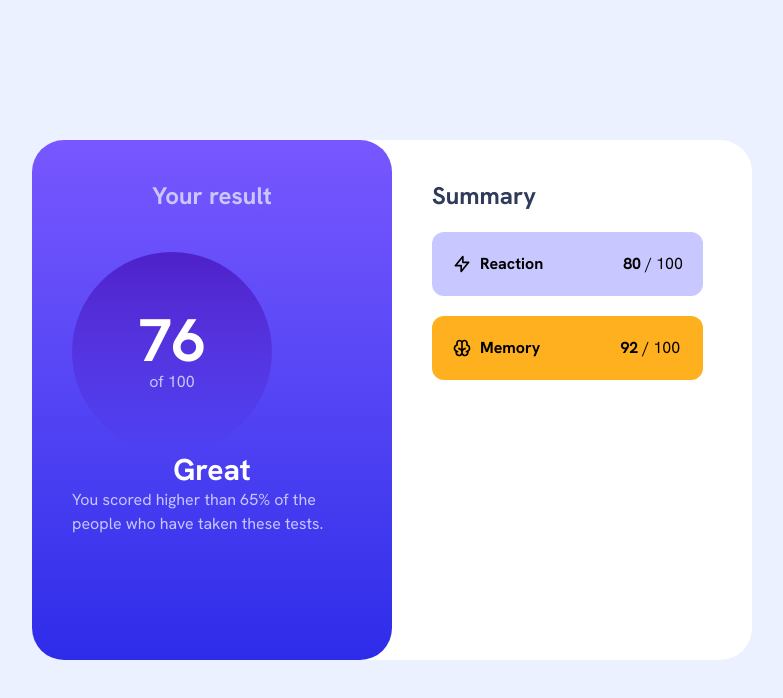
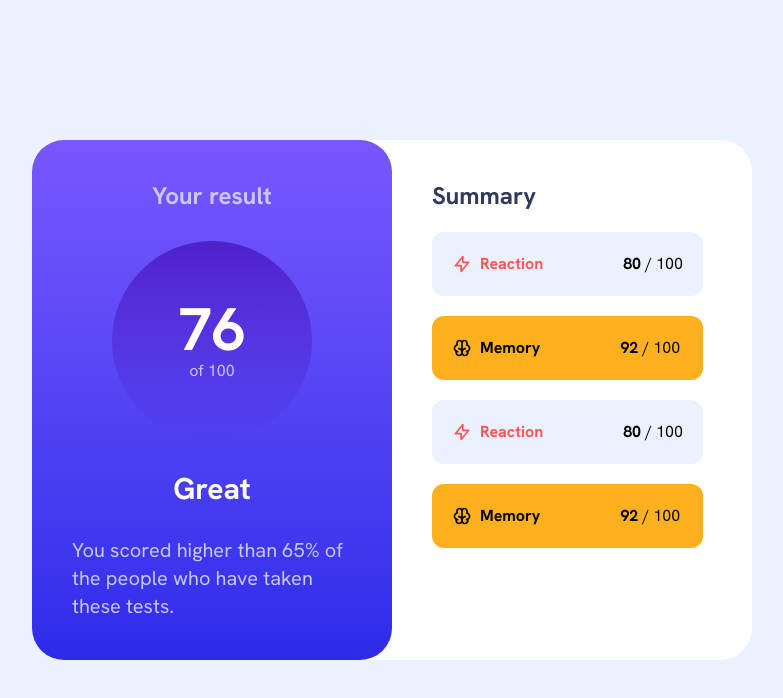
Before and after one commit to Great-kiola/Tailwind-practice, a React (Vite) app in the folder tailwind-frontend/: page /resultSum in a window 1280 px wide. Shown: the top 698 px of the page, without its empty margins (248-1031 px from the left). Built offline with nearby package versions, Linux system fonts and the light colour scheme.

Commit message:
chore: update ResultSummary component for improved layout and styling consistency

```diff
--- a/tailwind-frontend/src/components/ResultSummary.jsx
+++ b/tailwind-frontend/src/components/ResultSummary.jsx
@@ -10,8 +10,8 @@ const ResultSummary = () => {
             <div className='bg-Pale-blue h-screen flex items-center justify-center font-hanken'>
                 <div className='h-130 w-180 rounded-4xl bg-White-resultSum flex '>
 
-                    <div className='bg-linear-to-t from-Light-royal-blue to-Light-slate-blue rounded-4xl p-10 w-1/2'>
-                        <h2 className='text-Light-lavender font-bold grid place-content-center text-2xl mb-10'>Your result</h2>
+                    <div className='bg-linear-to-t from-Light-royal-blue to-Light-slate-blue rounded-4xl p-10 w-1/2 flex items-center justify-between flex-col'>
+                        <h2 className='text-Light-lavender font-bold grid place-content-center text-2xl '>Your result</h2>
 
                         <div className='rounded-full bg-linear-to-t from-Persian-blue to-Violet-blue size-50 grid place-content-center'>
                             <h1 className='text-White-resultSum font-bold text-6xl font-hanken'>76</h1>
@@ -19,25 +19,44 @@ const ResultSummary = () => {
                         </div>
 
                         <h1 className='text-white grid place-content-center text-3xl font-bold font-hanken'>Great</h1>
-                        <h2 className='text-Light-lavender text-md'>You scored higher than 65% of the people who have taken these tests.</h2>
+                        <h2 className='text-Light-lavender text-xl '>You scored higher than 65% of the people who have taken these tests.</h2>
                     </div>
 
                     <div className='p-10'>
                         <h1 className='text-2xl font-bold font-hanken mb-5 text-Dark-gray-blue'>Summary</h1>
 
                         <div className=''>
-                            <div className='bg-Light-lavender summaries '>
+                            <div className='bg-Pale-blue summaries '>
                                 <div className='flex items-center gap-2'>
-                                    <HiOutlineLightningBolt  className='text-xl'/>
-                                    <h1 className='font-bold'>Reaction</h1>
+                                    <HiOutlineLightningBolt className='text-xl text-Light-red' />
+                                    <h1 className='font-bold text-Light-red'>Reaction</h1>
                                 </div>
 
-                                <h1><span className='font-bold'>80</span> / 100</h1>
+                                <h1 ><span className='font-bold'>80</span> / 100</h1>
                             </div>
 
                             <div className='bg-Orangey-yellow summaries'>
                                 <div className='flex items-center gap-2'>
-                                    <RiBrainLine className='text-xl'/>
+                                    <RiBrainLine className='text-xl' />
+
+                                    <h1 className='font-bold'>Memory</h1>
+                                </div>
+
+                                <h1><span className='font-bold'>92</span> / 100</h1>
+                            </div>
+
+                            <div className='bg-Pale-blue summaries '>
+                                <div className='flex items-center gap-2'>
+                                    <HiOutlineLightningBolt className='text-xl text-Light-red' />
+                                    <h1 className='font-bold text-Light-red'>Reaction</h1>
+                                </div>
+
+                                <h1 ><span className='font-bold'>80</span> / 100</h1>
+                            </div>
+
+                            <div className='bg-Orangey-yellow summaries'>
+                                <div className='flex items-center gap-2'>
+                                    <RiBrainLine className='text-xl' />
 
                                     <h1 className='font-bold'>Memory</h1>
                                 </div>
```
